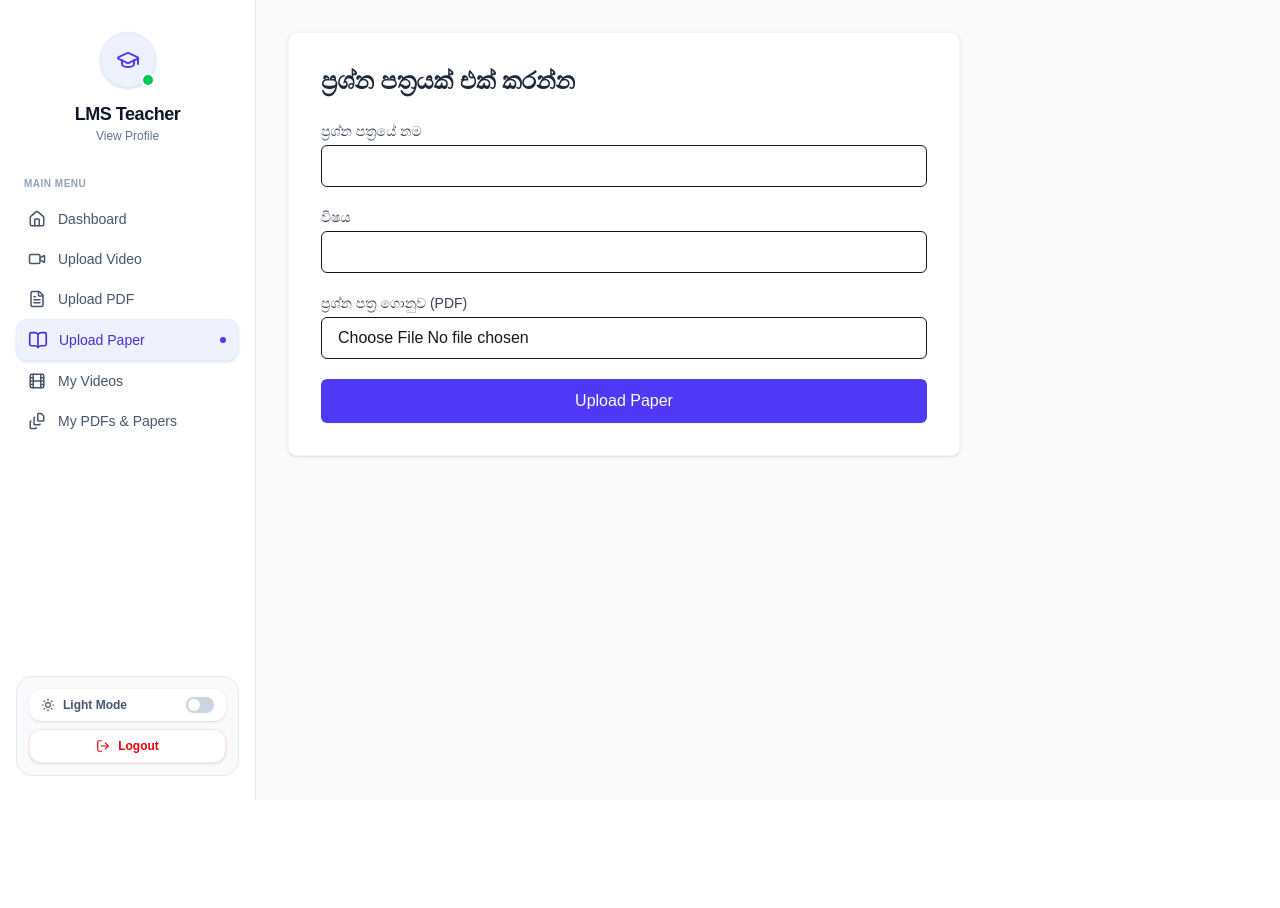
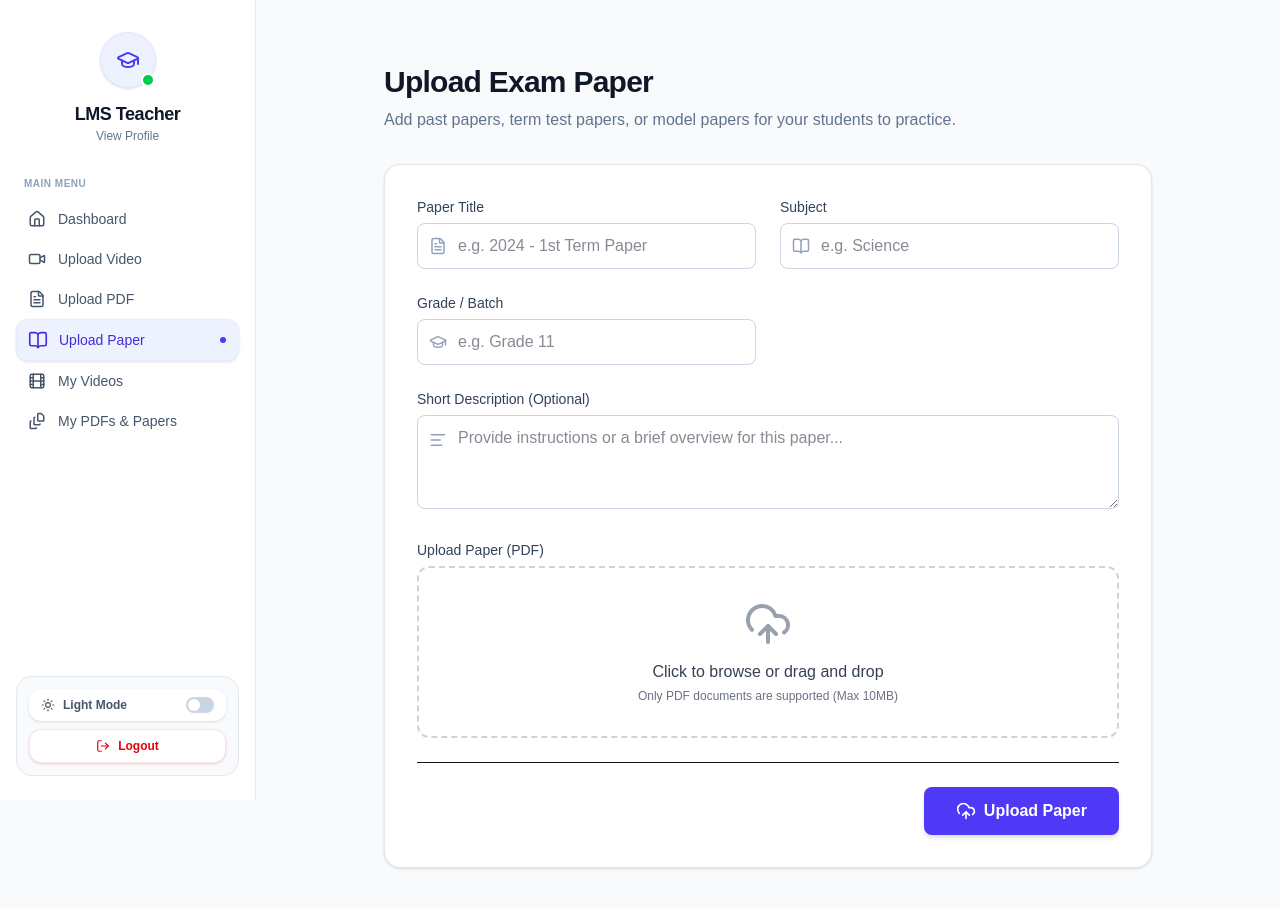
Before and after one commit to LAHIRUKBI/LMS-Frontend, a Next.js app: page /teacher/materials/paper in a window 1280 px wide. Shown: the top 908 px of the page. Before the commit the page ends 800 px from the top, so only its background shows below. Built offline with nearby package versions, Linux system fonts and the light colour scheme.

Commit message:
Add updates

```diff
--- a/app/teacher/materials/paper/page.tsx
+++ b/app/teacher/materials/paper/page.tsx
@@ -1,91 +1,239 @@
 "use client";
 
-import { useState } from "react";
+import { useState, useRef } from "react";
 import axios from "axios";
-import { CheckCircle2, AlertCircle } from "lucide-react";
+import { useTheme } from "@/app/context/ThemeContext";
+import { UploadCloud, FileText, BookOpen, GraduationCap, AlignLeft, X } from "lucide-react";
+import UploadSuccessPopup from "@/app/components/PdfUploadSuccessPopup"; // Popup Component එක
 
 export default function UploadPaperPage() {
-  const [title, setTitle] = useState("");
-  const [subject, setSubject] = useState("");
-  const [file, setFile] = useState<File | null>(null);
-  const [loading, setLoading] = useState(false);
-  const [error, setError] = useState("");
-  const [success, setSuccess] = useState("");
+  const { darkMode } = useTheme();
+  const [uploading, setUploading] = useState(false);
+  const [showPopup, setShowPopup] = useState(false);
+  const [errorMessage, setErrorMessage] = useState("");
+
+  const fileInputRef = useRef<HTMLInputElement>(null);
+  const [selectedFile, setSelectedFile] = useState<File | null>(null);
+
+  const [formData, setFormData] = useState({
+    title: "",
+    subject: "",
+    grade: "",
+    description: "",
+  });
+
+  const handleChange = (e: React.ChangeEvent<HTMLInputElement | HTMLTextAreaElement | HTMLSelectElement>) => {
+    setFormData({ ...formData, [e.target.name]: e.target.value });
+  };
+
+  const handleFileChange = (e: React.ChangeEvent<HTMLInputElement>) => {
+    if (e.target.files && e.target.files[0]) {
+      const file = e.target.files[0];
+      if (file.type !== "application/pdf") {
+        setErrorMessage("Please select a valid PDF file.");
+        return;
+      }
+      setSelectedFile(file);
+      setErrorMessage("");
+    }
+  };
+
+  const removeFile = () => {
+    setSelectedFile(null);
+    if (fileInputRef.current) fileInputRef.current.value = "";
+  };
 
   const handleUpload = async (e: React.FormEvent) => {
     e.preventDefault();
-    setError("");
-    setSuccess("");
+    setErrorMessage("");
 
-    if (!file) {
-      setError("කරුණාකර PDF ප්‍රශ්න පත්‍රයක් තෝරන්න.");
+    if (!selectedFile) {
+      setErrorMessage("Please attach a PDF exam paper to upload.");
       return;
     }
 
-    setLoading(true);
+    setUploading(true);
+    const token = localStorage.getItem("token");
 
-    const formData = new FormData();
-    formData.append("title", title);
-    formData.append("subject", subject);
-    formData.append("type", "paper"); // වර්ගය 'paper' ලෙස යවයි
-    formData.append("file", file);
+    const uploadData = new FormData();
+    uploadData.append("title", formData.title);
+    uploadData.append("subject", formData.subject);
+    uploadData.append("grade", formData.grade);
+    uploadData.append("description", formData.description);
+    uploadData.append("type", "paper"); // Type එක 'paper' ලෙස යවයි
+    uploadData.append("file", selectedFile);
 
     try {
-      const token = localStorage.getItem("token");
-      const res = await axios.post("http://localhost:5000/api/materials/upload", formData, {
+      await axios.post("http://localhost:5000/api/materials/upload", uploadData, {
         headers: {
           Authorization: `Bearer ${token}`,
           "Content-Type": "multipart/form-data",
         },
       });
 
-      setSuccess(res.data.message || "ප්‍රශ්න පත්‍රය සාර්ථකව Upload කරන ලදී!");
-      setTitle("");
-      setSubject("");
-      setFile(null);
-      (document.getElementById('paperFile') as HTMLInputElement).value = "";
+      // සාර්ථක වූ විට Popup එක පෙන්වීම
+      setShowPopup(true);
 
+      // Form එක Reset කිරීම
+      setFormData({ title: "", subject: "", grade: "", description: "" });
+      removeFile();
     } catch (err: any) {
-      setError(err.response?.data?.message || "Upload කිරීමේදී දෝෂයක් මතු විය.");
+      setErrorMessage(err.response?.data?.message || "An error occurred during the upload process.");
     } finally {
-      setLoading(false);
+      setUploading(false);
     }
   };
 
+  const inputClass = `w-full rounded-lg border py-2.5 px-4 outline-none focus:ring-2 pl-10 ${
+    darkMode
+      ? "border-slate-700 bg-slate-800 text-white focus:ring-indigo-500"
+      : "border-slate-300 bg-white text-gray-900 focus:ring-indigo-500"
+  }`;
+
+  const labelClass = `block text-sm font-medium mb-1.5 ${darkMode ? "text-slate-300" : "text-slate-700"}`;
+
   return (
-    <div className="max-w-2xl bg-white p-8 rounded-lg shadow-sm border border-gray-100">
-      <h2 className="text-2xl font-bold text-gray-800 mb-6">ප්‍රශ්න පත්‍රයක් එක් කරන්න</h2>
+    <div className={`p-8 min-h-screen transition-colors duration-300 ${darkMode ? "bg-slate-900" : "bg-slate-50"}`}>
+      <div className="max-w-3xl mx-auto">
+        <div className="mb-8">
+          <h2 className={`text-3xl font-bold tracking-tight ${darkMode ? "text-white" : "text-gray-900"}`}>
+            Upload Exam Paper
+          </h2>
+          <p className={`mt-2 ${darkMode ? "text-slate-400" : "text-slate-500"}`}>
+            Add past papers, term test papers, or model papers for your students to practice.
+          </p>
+        </div>
 
-      {error && (
-        <div className="mb-6 flex items-start gap-2.5 rounded-lg border border-red-200 bg-red-50 p-4 text-sm font-medium text-red-700">
-          <AlertCircle size={18} className="mt-0.5 flex-shrink-0" />
-          <span>{error}</span>
-        </div>
-      )}
-      {success && (
-        <div className="mb-6 flex items-center gap-2.5 rounded-lg border border-green-200 bg-green-50 p-4 text-sm font-medium text-green-700">
-          <CheckCircle2 size={18} />
-          <span>{success}</span>
+        {errorMessage && (
+          <div className="mb-6 p-4 rounded-lg bg-red-50 border border-red-200 text-red-700 text-sm font-medium">
+            {errorMessage}
           </div>
         )}
 
-      <form onSubmit={handleUpload} className="space-y-5">
+        <div className={`rounded-2xl border shadow-sm ${darkMode ? "border-slate-800 bg-[#0F172A]" : "border-slate-200 bg-white"}`}>
+          <form onSubmit={handleUpload} className="p-8 space-y-6">
+
+            <div className="grid grid-cols-1 md:grid-cols-2 gap-6">
+              {/* Document Title */}
               <div>
-          <label className="block text-sm font-medium text-gray-700">ප්‍රශ්න පත්‍රයේ නම</label>
-          <input type="text" value={title} onChange={(e) => setTitle(e.target.value)} className="w-full px-4 py-2 mt-1 border rounded-md outline-none focus:ring-2 focus:ring-indigo-400" required />
+                <label className={labelClass}>Paper Title</label>
+                <div className="relative">
+                  <FileText size={18} className={`absolute left-3 top-1/2 -translate-y-1/2 ${darkMode ? "text-slate-500" : "text-slate-400"}`} />
+                  <input type="text" name="title" value={formData.title} onChange={handleChange} required placeholder="e.g. 2024 - 1st Term Paper" className={inputClass} />
                 </div>
+              </div>
+
+              {/* Subject */}
               <div>
-          <label className="block text-sm font-medium text-gray-700">විෂය</label>
-          <input type="text" value={subject} onChange={(e) => setSubject(e.target.value)} className="w-full px-4 py-2 mt-1 border rounded-md outline-none focus:ring-2 focus:ring-indigo-400" required />
+                <label className={labelClass}>Subject</label>
+                <div className="relative">
+                  <BookOpen size={18} className={`absolute left-3 top-1/2 -translate-y-1/2 ${darkMode ? "text-slate-500" : "text-slate-400"}`} />
+                  <input type="text" name="subject" value={formData.subject} onChange={handleChange} required placeholder="e.g. Science" className={inputClass} />
                 </div>
+              </div>
+
+              {/* Grade / Class */}
               <div>
-          <label className="block text-sm font-medium text-gray-700">ප්‍රශ්න පත්‍ර ගොනුව (PDF)</label>
-          <input id="paperFile" type="file" accept=".pdf" onChange={(e) => setFile(e.target.files ? e.target.files[0] : null)} className="w-full px-4 py-2 mt-1 border rounded-md outline-none focus:ring-2 focus:ring-indigo-400" required />
+                <label className={labelClass}>Grade / Batch</label>
+                <div className="relative">
+                  <GraduationCap size={18} className={`absolute left-3 top-1/2 -translate-y-1/2 ${darkMode ? "text-slate-500" : "text-slate-400"}`} />
+                  <input type="text" name="grade" value={formData.grade} onChange={handleChange} required placeholder="e.g. Grade 11" className={inputClass} />
                 </div>
-        <button type="submit" disabled={loading} className="w-full bg-indigo-600 text-white py-2.5 rounded-md hover:bg-indigo-700 transition disabled:bg-indigo-400">
-          {loading ? "Uploading..." : "Upload Paper"}
+              </div>
+            </div>
+
+            {/* Description */}
+            <div>
+              <label className={labelClass}>Short Description (Optional)</label>
+              <div className="relative">
+                <AlignLeft size={18} className={`absolute left-3 top-4 ${darkMode ? "text-slate-500" : "text-slate-400"}`} />
+                <textarea
+                  name="description"
+                  value={formData.description}
+                  onChange={handleChange}
+                  rows={3}
+                  placeholder="Provide instructions or a brief overview for this paper..."
+                  className={`w-full rounded-lg border py-2.5 px-4 outline-none focus:ring-2 pl-10 ${darkMode ? "border-slate-700 bg-slate-800 text-white focus:ring-indigo-500" : "border-slate-300 bg-white text-gray-900 focus:ring-indigo-500"}`}
+                ></textarea>
+              </div>
+            </div>
+
+            {/* PDF File Upload Area */}
+            <div>
+              <label className={labelClass}>Upload Paper (PDF)</label>
+              <div
+                onClick={() => !selectedFile && fileInputRef.current?.click()}
+                className={`mt-1 border-2 border-dashed rounded-xl p-8 flex flex-col items-center justify-center transition-all ${
+                  selectedFile
+                    ? darkMode ? "border-indigo-500 bg-indigo-500/10" : "border-indigo-400 bg-indigo-50"
+                    : darkMode ? "border-slate-600 hover:border-indigo-500 cursor-pointer" : "border-slate-300 hover:border-indigo-400 cursor-pointer"
+                }`}
+              >
+                {selectedFile ? (
+                  <div className="flex flex-col items-center text-center">
+                    <FileText className="w-12 h-12 text-indigo-500 mb-3" />
+                    <p className={`font-medium ${darkMode ? "text-white" : "text-gray-900"}`}>{selectedFile.name}</p>
+                    <p className={`text-xs mt-1 ${darkMode ? "text-slate-400" : "text-slate-500"}`}>
+                      {(selectedFile.size / (1024 * 1024)).toFixed(2)} MB
+                    </p>
+                    <button
+                      type="button"
+                      onClick={(e) => { e.stopPropagation(); removeFile(); }}
+                      className="mt-4 flex items-center gap-1 text-sm text-red-500 hover:text-red-600 bg-red-50 dark:bg-red-500/10 px-3 py-1.5 rounded-lg transition-colors"
+                    >
+                      <X size={16} /> Remove File
                     </button>
+                  </div>
+                ) : (
+                  <>
+                    <UploadCloud className={`w-12 h-12 mb-3 ${darkMode ? "text-slate-400" : "text-gray-400"}`} />
+                    <p className={`font-medium ${darkMode ? "text-slate-300" : "text-gray-700"}`}>
+                      Click to browse or drag and drop
+                    </p>
+                    <p className={`text-xs mt-1 ${darkMode ? "text-slate-500" : "text-gray-500"}`}>
+                      Only PDF documents are supported (Max 10MB)
+                    </p>
+                  </>
+                )}
+                <input
+                  type="file"
+                  ref={fileInputRef}
+                  onChange={handleFileChange}
+                  accept="application/pdf"
+                  className="hidden"
+                />
+              </div>
+            </div>
+
+            <div className="pt-6 border-t dark:border-slate-700 flex justify-end">
+              <button
+                type="submit"
+                disabled={uploading}
+                className="bg-indigo-600 hover:bg-indigo-700 text-white px-8 py-3 rounded-lg font-semibold transition-colors disabled:bg-indigo-400 flex items-center gap-2 shadow-md"
+              >
+                {uploading ? (
+                  <>
+                    <div className="w-5 h-5 border-2 border-white border-t-transparent rounded-full animate-spin"></div>
+                    Uploading...
+                  </>
+                ) : (
+                  <>
+                    <UploadCloud size={20} />
+                    Upload Paper
+                  </>
+                )}
+              </button>
+            </div>
           </form>
+        </div>
+      </div>
+
+      {/* Success Popup component */}
+      <UploadSuccessPopup
+        isOpen={showPopup}
+        onClose={() => setShowPopup(false)}
+        message="Your exam paper has been successfully added to the system and is now pending admin approval."
+      />
     </div>
   );
 }
```
Lines whose indentation alone changed are shown as unchanged.
